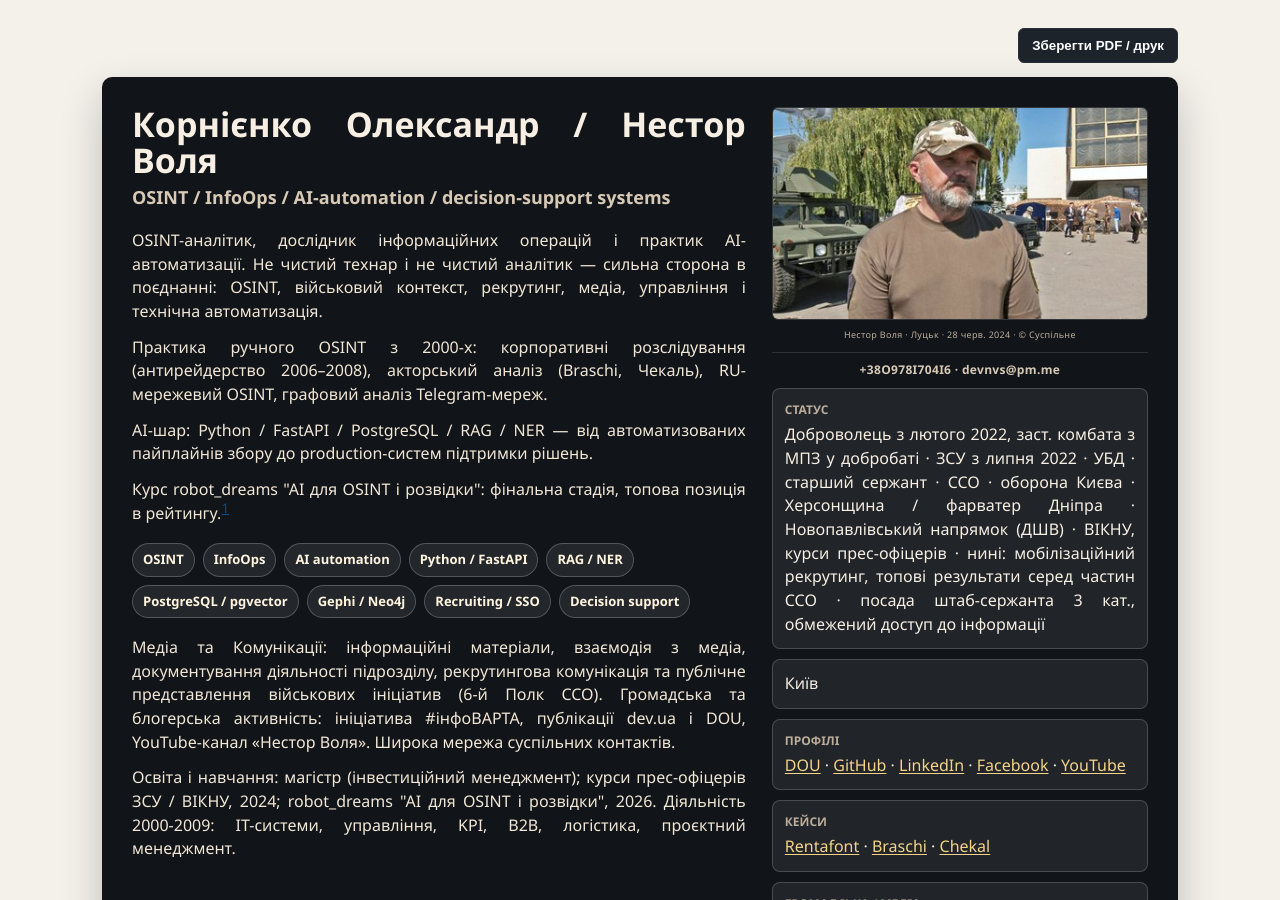
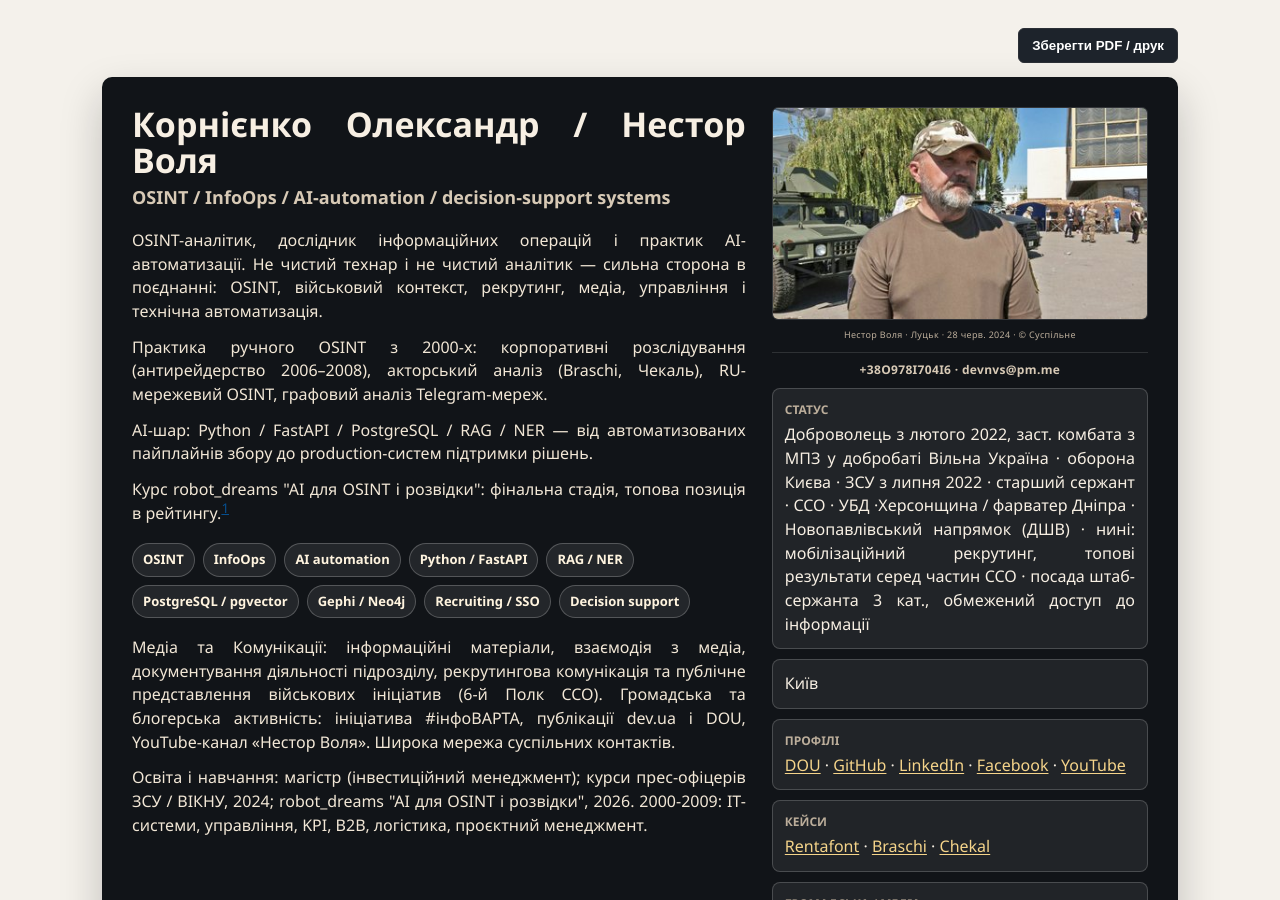
Before and after one commit to NestorVolya/nestorvolya.github.io, a Jekyll site: the page cv-sso.html, which Jekyll copies as it is, in a window 1280 px wide and 900 px high. Built offline with Jekyll 4.4.1, drawn with Linux system fonts in a browser that asks for light colours.

Commit message:
Update cv-sso.html

```diff
--- a/cv-sso.html
+++ b/cv-sso.html
@@ -415,8 +415,7 @@
         </div>
         <p>Медіа та Комунікації: інформаційні матеріали, взаємодія з медіа, документування діяльності підрозділу, рекрутингова комунікація та публічне представлення військових ініціатив (6-й Полк ССО). Громадська та блогерська активність: ініціатива #інфоВАРТА, публікації dev.ua і DOU, YouTube-канал «Нестор Воля». Широка мережа суспільних контактів.</p>
         <p>Освіта і навчання: магістр (інвестиційний менеджмент); курси прес-офіцерів ЗСУ / ВІКНУ, 2024; robot_dreams "AI для OSINT і розвідки", 2026.
-
-Діяльність 2000-2009: IT-системи, управління, KPI, B2B, логістика, проєктний менеджмент.</p>
+2000-2009: IT-системи, управління, KPI, B2B, логістика, проєктний менеджмент.</p>
       </div>
       <aside class="status-grid">
         <!-- BLOCK: photo-id-card (фото-візитка): фото + контекст + обфускований контакт -->
@@ -430,7 +429,7 @@
         <!-- /BLOCK: photo-id-card -->
         <div class="status-box">
           <span class="label">Статус</span>
-          Доброволець з лютого 2022, заст. комбата з МПЗ у добробаті · ЗСУ з липня 2022 · УБД · старший сержант · ССО · оборона Києва · Херсонщина / фарватер Дніпра · Новопавлівський напрямок (ДШВ) · ВІКНУ, курси прес-офіцерів · нині: мобілізаційний рекрутинг, топові результати серед частин ССО · посада штаб-сержанта 3 кат., обмежений доступ до інформації
+          Доброволець з лютого 2022, заст. комбата з МПЗ у добробаті Вільна Україна · оборона Києва · ЗСУ з липня 2022 · старший сержант · ССО ·  УБД ·Херсонщина / фарватер Дніпра · Новопавлівський напрямок (ДШВ) · нині: мобілізаційний рекрутинг, топові результати серед частин ССО · посада штаб-сержанта 3 кат., обмежений доступ до інформації
         </div>
         <div class="status-box">Київ</div>
         <div class="status-box">
```
